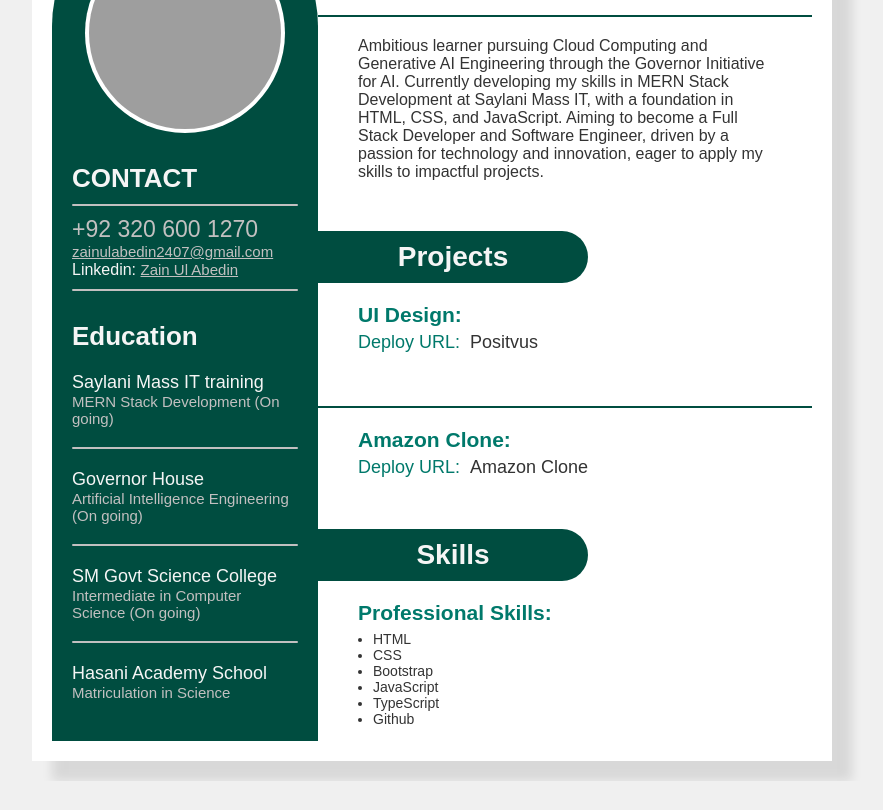
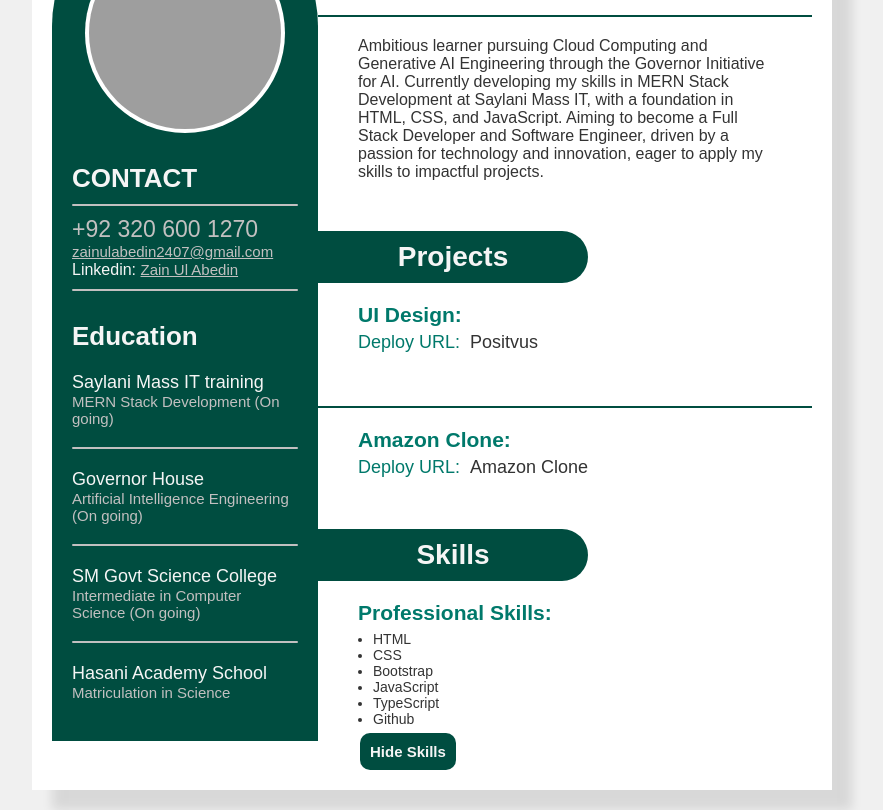
Before and after one commit to ZainUlAbedin2407/Static-Resume, a plain HTML site: page index.html in a window 1280 px wide. Shown: the part 147-957 px from the top of the page, without its empty margins (208-1091 px from the left). Before the commit the page ends 928 px from the top, so only its background shows below. Drawn offline with Linux system fonts and the light colour scheme; grey boxes are pictures that could not be loaded.

Commit message:
exploring done

```diff
--- a/index.html
+++ b/index.html
@@ -104,7 +104,7 @@
             <li>Github</li>
           </ul>
         </section>
-        <!-- <button id="hide-show" onclick="toggleSkills()">Hide Skills</button> -->
+        <button id="hide-show" onclick="toggleSkills()">Hide Skills</button>
       </div>
     </div>
 
```
